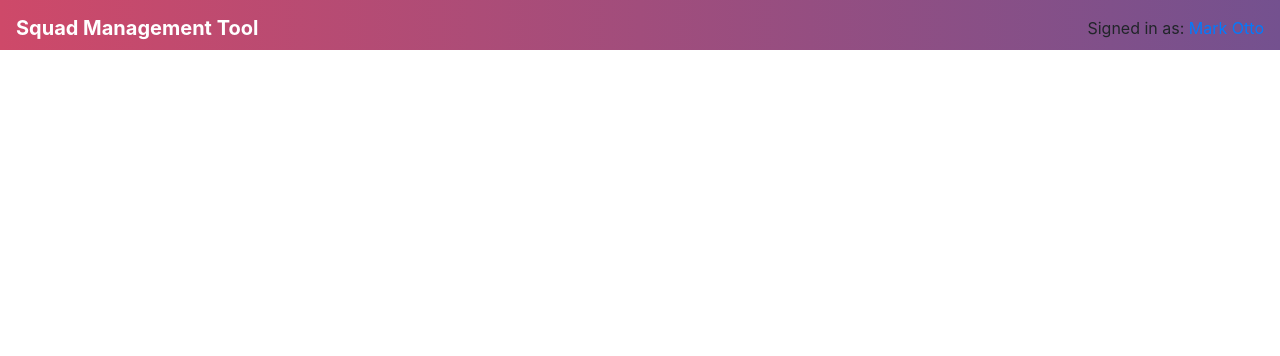
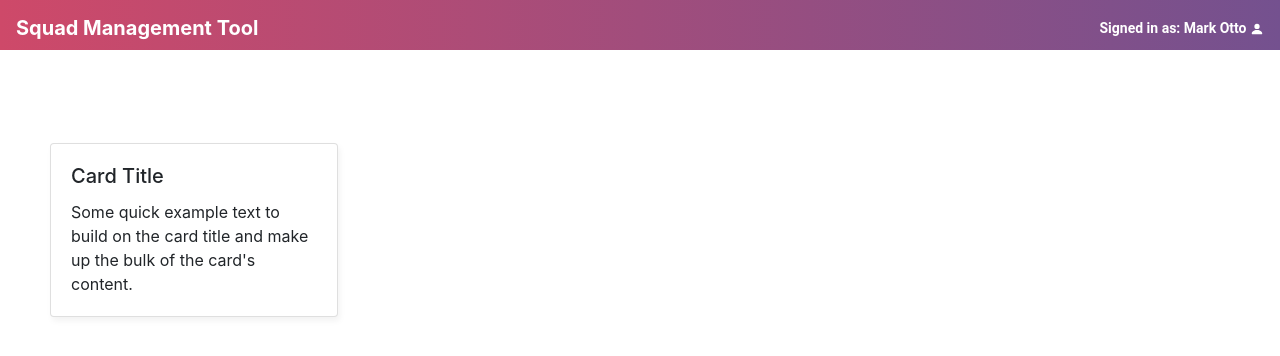
Before and after one commit to Marcuspo/squad-management-tool, a React (Create React App) app: page / in a window 1280 px wide. Shown: the top 356 px of the page. Built offline with nearby package versions, Linux system fonts and the light colour scheme.

Commit message:
finalizado navbar e iniciado main

```diff
--- a/package.json
+++ b/package.json
@@ -10,6 +10,7 @@
     "react": "^17.0.1",
     "react-bootstrap": "^1.4.0",
     "react-dom": "^17.0.1",
+    "react-icons": "^3.11.0",
     "react-scripts": "4.0.0",
     "web-vitals": "^0.2.4"
   },
--- a/src/App.js
+++ b/src/App.js
@@ -1,9 +1,15 @@
 import NavBar from "./components/Bar/NavBar"
+import Main from "./components/Main/Main"
 
 import "bootstrap/dist/css/bootstrap.min.css"
 
 function App() {
-  return <NavBar />
+  return (
+    <div>
+      <NavBar />
+      <Main />
+    </div>
+  )
 }
 
 export default App
--- a/src/components/Bar/NavBar.css
+++ b/src/components/Bar/NavBar.css
@@ -22,4 +22,9 @@
 .name-fim {
   font-family: Roboto;
   font-style: normal;
+  font-weight: bold;
+  font-size: 14px;
+  line-height: 16px;
+
+  color: #ffffff;
 }
--- a/src/components/Bar/NavBar.js
+++ b/src/components/Bar/NavBar.js
@@ -1,5 +1,7 @@
 import React from "react"
 import { Navbar } from "react-bootstrap"
+
+import { BsFillPersonFill } from "react-icons/bs"
 
 import "./NavBar.css"
 
@@ -7,8 +9,8 @@ function NavBar() {
   return (
     <div className="navbar">
       <Navbar.Brand className="name-squad">Squad Management Tool</Navbar.Brand>
-      <Navbar.Text className="justify-content-end">
-        Signed in as: <a href="#login">Mark Otto</a>
+      <Navbar.Text className="justify-content-end name-fim">
+        Signed in as: <a> Mark Otto</a> <BsFillPersonFill />
       </Navbar.Text>
     </div>
   )
--- /dev/null
+++ b/src/components/Main/Main.css
@@ -0,0 +1,10 @@
+.card-main {
+  width: 504px;
+  width: 607px;
+  left: 50px;
+  top: 93px;
+
+  background-color: #ffffff;
+  box-shadow: 2px 4px 6px rgba(0, 0, 0, 0.05);
+  border-radius: 15px;
+}
--- a/src/components/Main/Main.js
+++ b/src/components/Main/Main.js
@@ -0,0 +1,21 @@
+import { Card } from "react-bootstrap"
+
+import "./Main.css"
+
+function Main() {
+  return (
+    <div>
+      <Card style={{ width: "18rem" }} className="card-main">
+        <Card.Body>
+          <Card.Title className="card-text">Card Title</Card.Title>
+          <Card.Text>
+            Some quick example text to build on the card title and make up the
+            bulk of the card's content.
+          </Card.Text>
+        </Card.Body>
+      </Card>
+    </div>
+  )
+}
+
+export default Main
```
Also changed, not shown: 1 other file (tests, documents, lock files or other folders).
